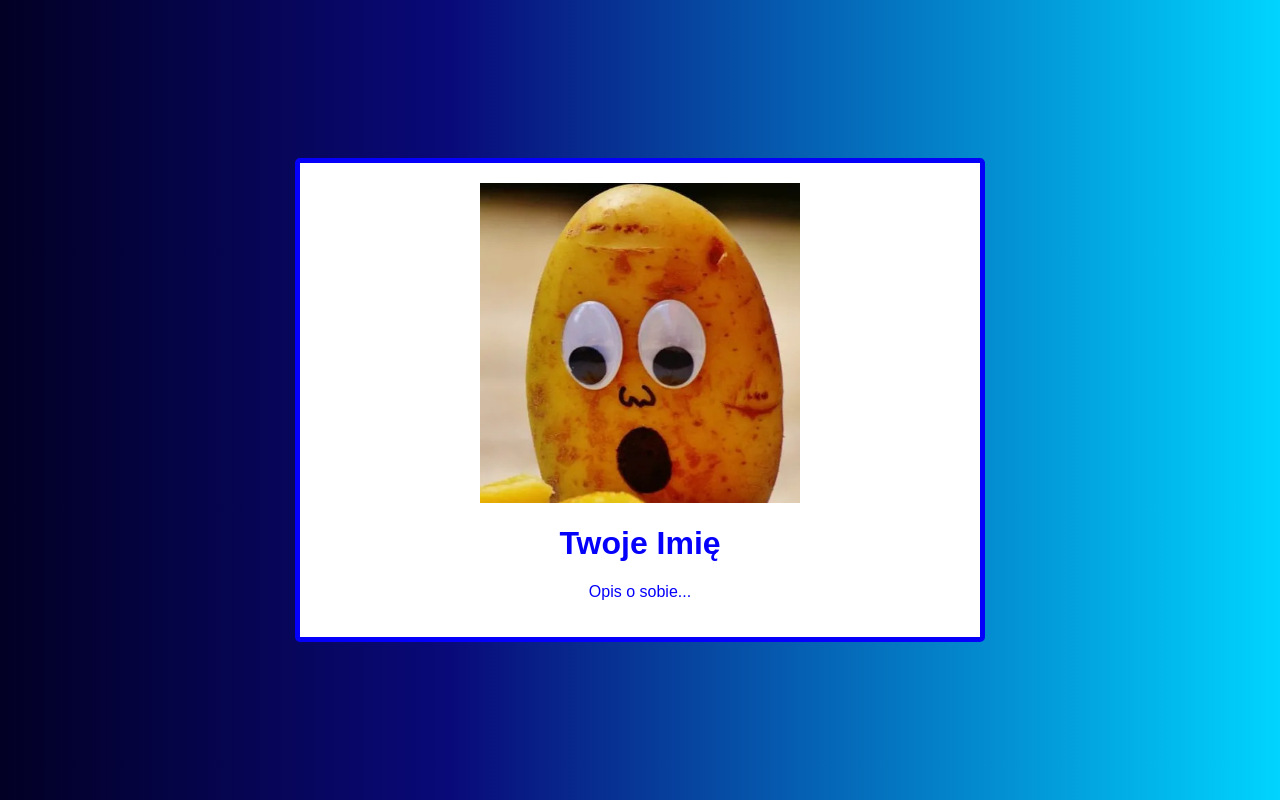
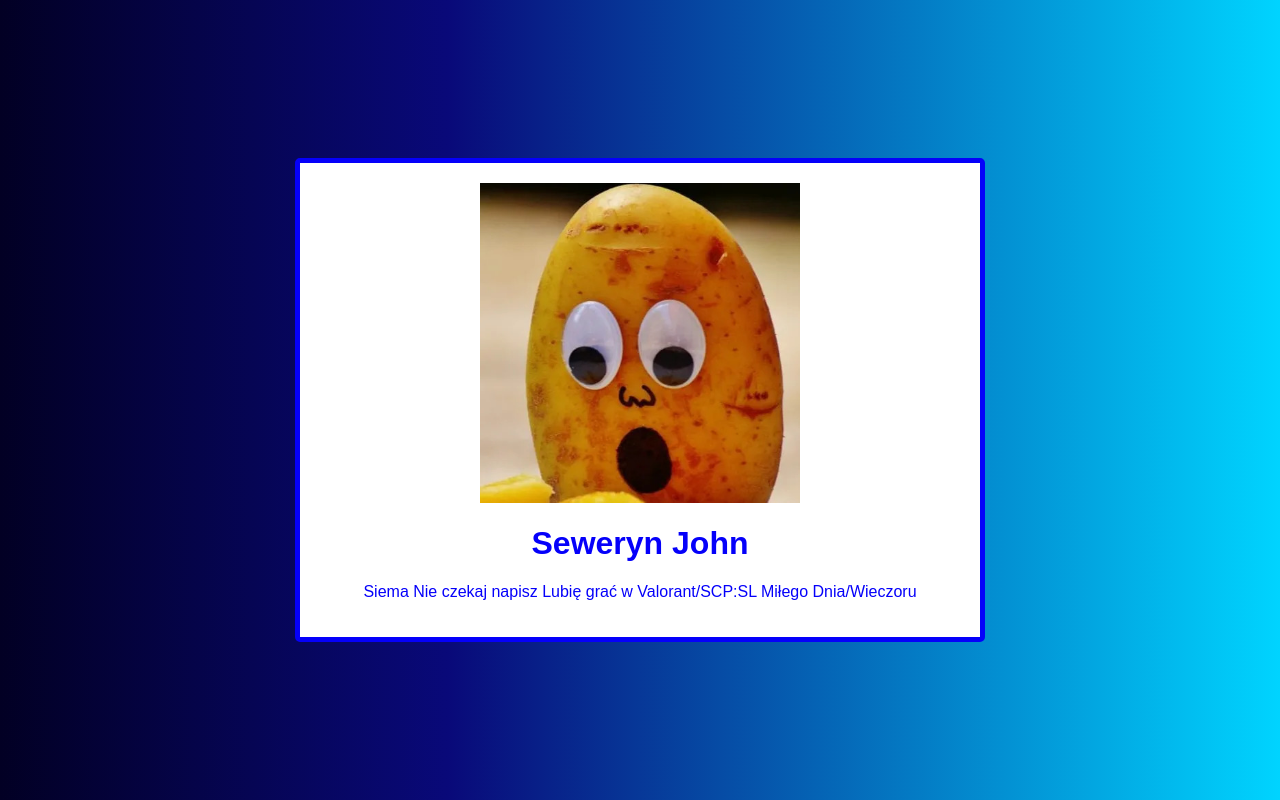
Before and after one commit to myprofilepl/myprofile, a plain HTML site: page index.html in a window 1280 px wide. Drawn offline with Linux system fonts and the light colour scheme.

Commit message:
Update index.html

```diff
--- a/index.html
+++ b/index.html
@@ -53,8 +53,11 @@
 <body>
     <div class="profil">
         <img src="zdjecie.jpg" alt="Zdjęcie profilowe">
-        <h1>Twoje Imię</h1>
-        <p>Opis o sobie...</p>
+        <h1>Seweryn John</h1>
+        <p>Siema
+Nie czekaj napisz
+Lubię grać w Valorant/SCP:SL
+Miłego Dnia/Wieczoru</p>
     </div>
 </body>
 </html>
```
